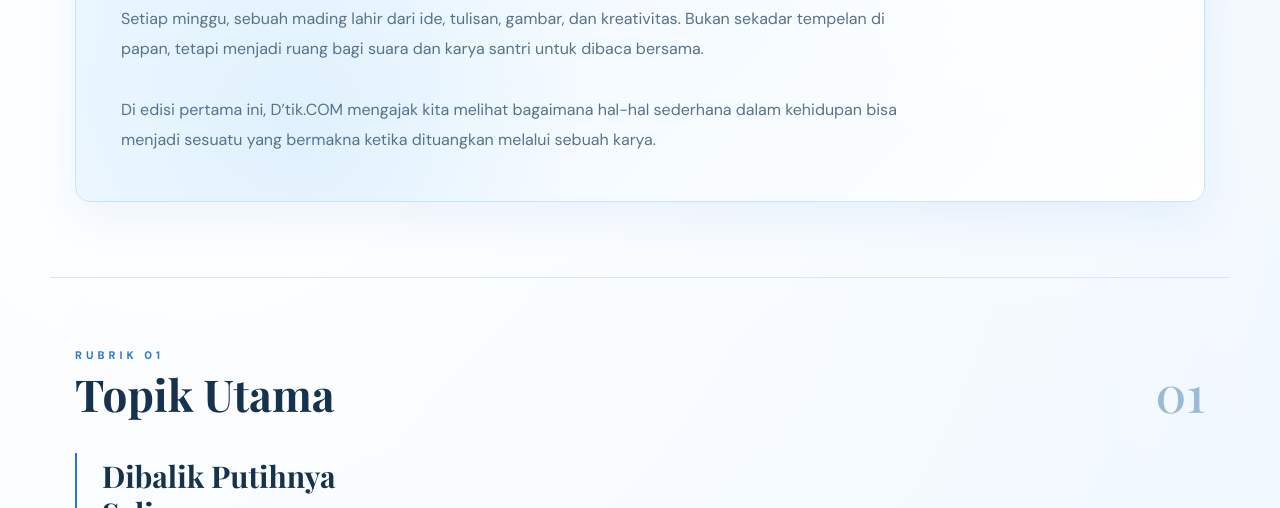
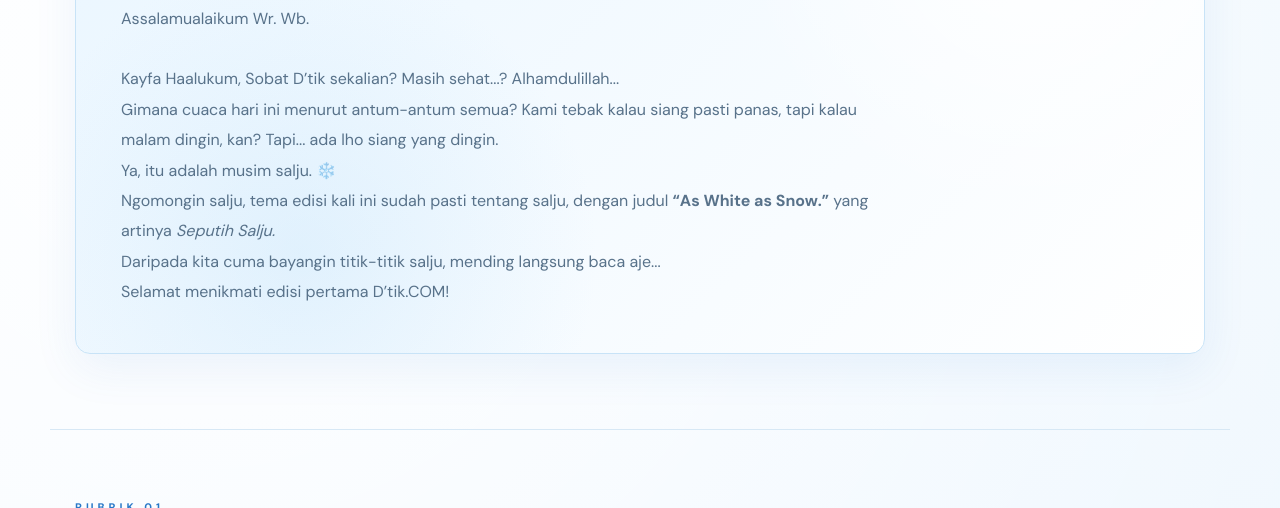
Before and after one commit to dtikcommunity/dtikcommunity.github.io, a plain HTML site: page mading.html in a window 1280 px wide. Shown: the part 765-1273 px from the top of the page. Drawn offline with nearby package versions, Linux system fonts and the light colour scheme; files whose address does not match are found by name.

Commit message:
Add files via upload

```diff
--- a/mading.html
+++ b/mading.html
@@ -919,21 +919,35 @@
 </div>
 
 <h2>
-        Sebuah cerita selalu punya awal.
+  Sapaan Dingin.
 </h2>
 
 <p>
-        Setiap minggu, sebuah mading lahir dari ide,
-        tulisan, gambar, dan kreativitas. Bukan sekadar
-        tempelan di papan, tetapi menjadi ruang bagi
-        suara dan karya santri untuk dibaca bersama.
-
+  Assalamualaikum Wr. Wb.
   <br><br>
 
-        Di edisi pertama ini, D’tik.COM mengajak kita
-        melihat bagaimana hal-hal sederhana dalam
-        kehidupan bisa menjadi sesuatu yang bermakna
-        ketika dituangkan melalui sebuah karya.
+  Kayfa Haalukum, Sobat D’tik sekalian? Masih sehat...?
+  Alhamdulillah...
+  <br>
+
+  Gimana cuaca hari ini menurut antum-antum semua?
+  Kami tebak kalau siang pasti panas, tapi kalau malam dingin, kan?
+  Tapi... ada lho siang yang dingin.
+  <br>
+
+  Ya, itu adalah musim salju. ❄️
+  <br>
+
+  Ngomongin salju, tema edisi kali ini sudah pasti tentang salju,
+  dengan judul <b>“As White as Snow.”</b> yang artinya
+  <i>Seputih Salju.</i>
+  <br>
+
+  Daripada kita cuma bayangin titik-titik salju,
+  mending langsung baca aje...
+  <br>
+
+  Selamat menikmati edisi pertama D’tik.COM!
 </p>
 
 </div>
```
Lines whose indentation alone changed are shown as unchanged.
